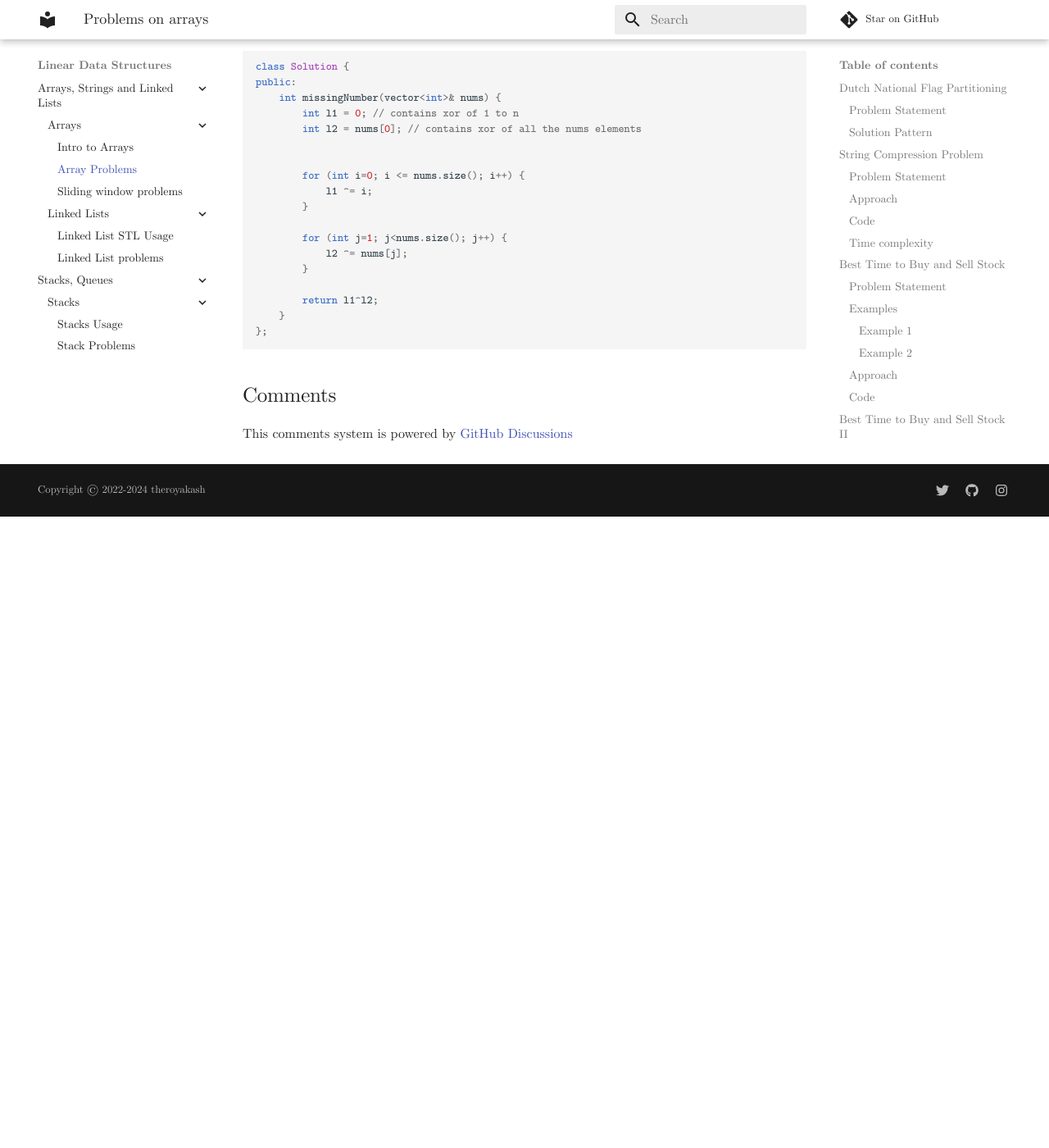
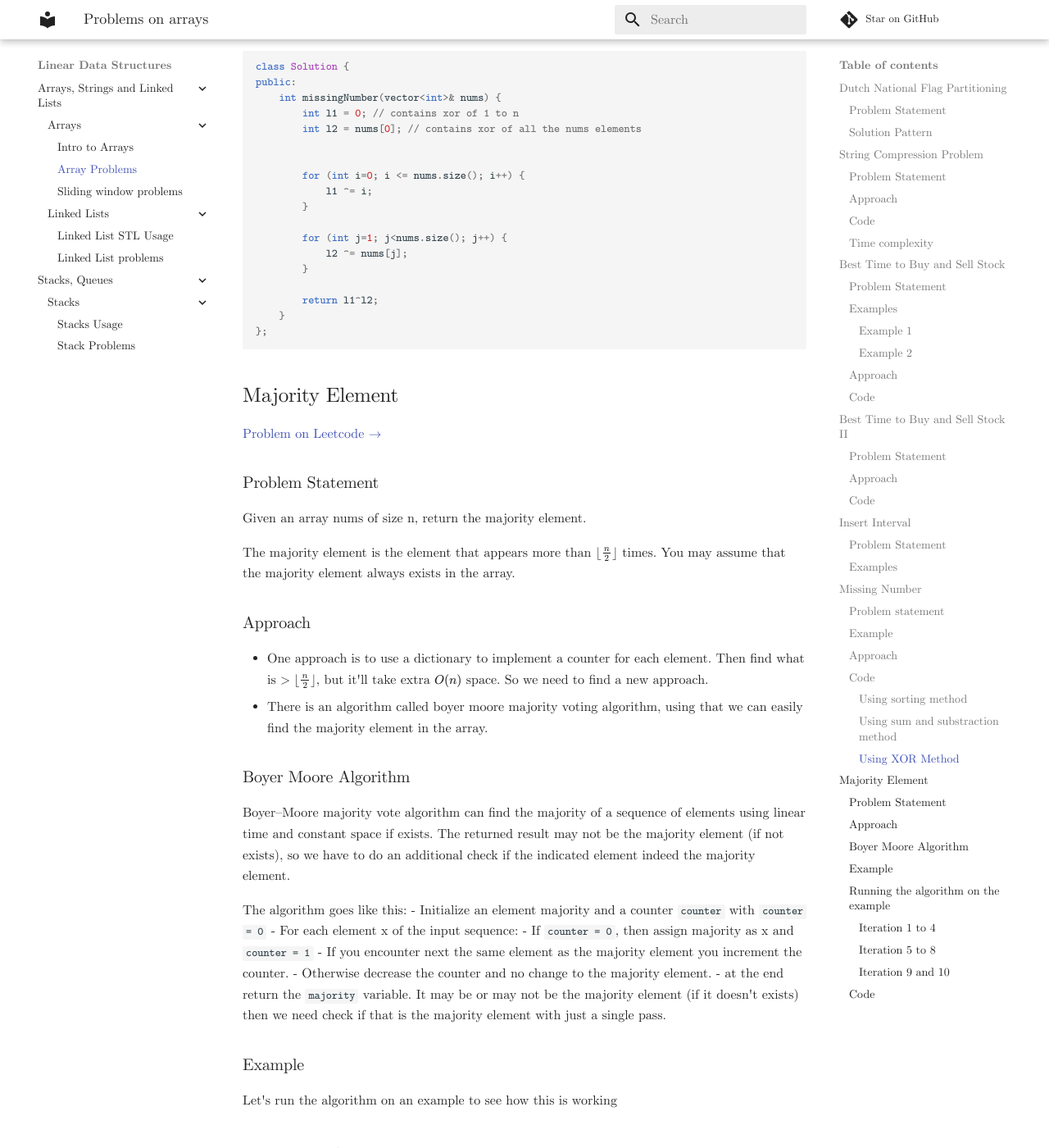
Before and after one commit to theroyakash/algorithms.theroyakash.com, an MkDocs documentation site: the page built from docs/arrays/array-problems.md, in a window 1280 px wide and 1400 px high, scrolled down 7786 px. Shown: the whole window at 82% size. Built offline with MkDocs 1.6.1 and Material for MkDocs 9.7.7, drawn with Linux system fonts in a browser that asks for light colours; comment, search, counter and statistics services are not loaded; before the commit the page ends 8416 px from its top, so only the background shows below that; some of the changed text lies outside the part shown.

Commit message:
📦 NEW: added Majority Element

````diff
--- a/docs/arrays/array-problems.md
+++ b/docs/arrays/array-problems.md
@@ -301,3 +301,65 @@ public:
     }
 };
 ```
+
+## Majority Element
+[Problem on Leetcode $\to$](https://leetcode.com/problems/majority-element/)
+### Problem Statement
+Given an array nums of size n, return the majority element.
+
+The majority element is the element that appears more than $\lfloor\frac{n}{2}\rfloor$ times. You may assume that the majority element always exists in the array.
+
+### Approach
+- One approach is to use a dictionary to implement a counter for each element. Then find what is $\gt \lfloor\frac{n}{2}\rfloor$, but it'll take extra $O(n)$ space. So we need to find a new approach.
+- There is an algorithm called boyer moore majority voting algorithm, using that we can easily find the majority element in the array.
+
+### Boyer Moore Algorithm
+Boyer–Moore majority vote algorithm can find the majority of a sequence of elements using linear time and constant space if exists. The returned result may not be the majority element (if not exists), so we have to do an additional check if the indicated element indeed the majority element.
+
+The algorithm goes like this:
+- Initialize an element majority and a counter `counter` with `counter = 0`
+- For each element x of the input sequence:
+    - If `counter = 0`, then assign majority as x and `counter = 1`
+    - If you encounter next the same element as the majority element you increment the counter.
+    - Otherwise decrease the counter and no change to the majority element.
+- at the end return the `majority` variable. It may be or may not be the majority element (if it doesn't exists) then we need check if that is the majority element with just a single pass.
+
+### Example
+Let's run the algorithm on an example to see how this is working
+![image](../images/majority-example.png)
+
+### Running the algorithm on the example
+#### Iteration 1 to 4
+![image](../images/majority-example iter 1-4.png)
+#### Iteration 5 to 8
+![image](../images/majority-example iter 5-8.png)
+#### Iteration 9 and 10
+![image](../images/majority-example iter 9-10.png)
+
+At the very end the majority variable may or may not contains the majority element. We need check if that is the majority element with  a single pass on the array to count up the number of occurrences of the element indicated in majority variable.
+
+### Code
+```cpp
+class Solution {
+public:
+    int majorityElement(vector<int>& nums) {
+        int counter = 0;
+        int majority = 0;
+
+        for (int i:nums) {
+            if (counter == 0) {
+                majority = i;
+                counter += 1;
+            } else {
+                if (i == majority) {
+                    counter++;
+                } else {
+                    counter--;
+                }
+            }
+        }
+
+        return majority; // we assume that the majority element always exists in the array
+    }
+};
+```
````
Also changed, not shown: docs/images/majority-example iter 1-4.png (added), docs/images/majority-example iter 5-8.png (added), docs/images/majority-example iter 9-10.png (added), docs/images/majority-example.png (added).
